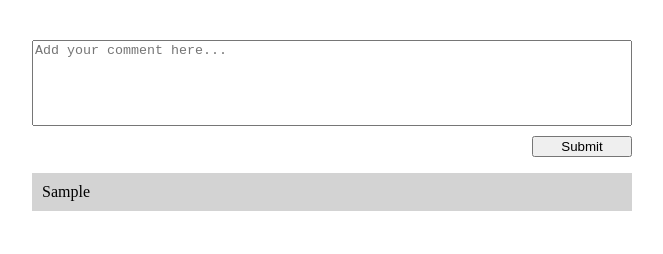
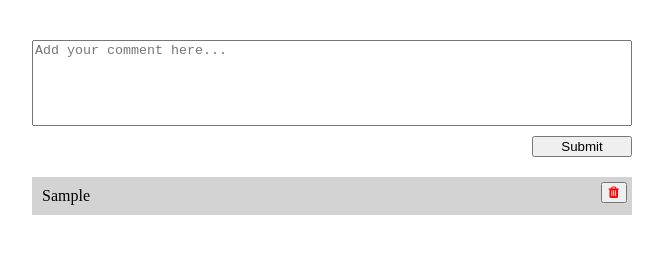
Before and after one commit to rahuldjoshi28/comment-box, a website with bundled scripts: page index.html in a window 1280 px wide. Both pictures are taken after typing "Sample" into the empty fields and a click on the button "Submit". Shown: the full height of the page, 308-971 px from the left. Built offline with nearby package versions, Linux system fonts and the light colour scheme.

Commit message:
Adds ability to delete comment

```diff
--- a/index.html
+++ b/index.html
@@ -4,6 +4,7 @@
         <title>Comments</title>
         <link rel="stylesheet" href="./src/styles.css"/>
         <script src="./src/index.js" type="module"></script>
+        <link rel="stylesheet" href="https://cdnjs.cloudflare.com/ajax/libs/font-awesome/4.7.0/css/font-awesome.min.css">
     </head>
     <body>
         <section id="root"></section>
--- a/src/index.js
+++ b/src/index.js
@@ -8,34 +8,59 @@ const COMMENT_STORE = "comments"
 
 function commentForm() {
   const addComment = (e) => {
-    update(COMMENT_STORE, prev => [...prev, val(textInput)])
+    const comment = {
+      id: Symbol(),
+      text: val(textInput)
+    }
+    update(COMMENT_STORE, prev => [...prev, comment])
     textInput.value = ""
     e.preventDefault();
   }
-  const textInput = createElement("textarea", {className: "comment-input", placeholder: "Add your comment here..."})
+  const textInput = createElement("textarea", {className: "comment-input", placeholder: "Add your comment here...", required: true})
   const submit = createElement("button", {children: "Submit", type: "submit", className: "button"})
   const form = createElement("form", {className: "comment-form"}, {[Events.SUBMIT]: addComment})
 
   return append(form, textInput, submit)
 }
 
-function comment(text) {
-  return createElement("p", {className: "comment", innerHTML: text})
+function iconButton(icon, props, events) {
+  const i = createElement("i", {className: `fa fa-${icon}`})
+  const btn = createElement("button", props, events)
+  return append(btn, i)
+}
+
+function commentBox({id, text}, handleDelete) {
+  const commentText = createElement("p", {className: "comment-text", innerHTML: text})
+  const del = iconButton("trash", {className: "delete-button"}, {[Events.CLICK]: () => handleDelete(id)})
+
+  const commentContainer = createElement("div", {className: "comment"})
+
+  return append(commentContainer, commentText, del)
 }
 
 function commentList() {
-  const list = comments => comments.map(commentText => comment(commentText));
+  function handleDelete(commentId) {
+    update(COMMENT_STORE, comments => comments.filter(({id}) => id !== commentId))
+  }
+
+  const list = comments => comments.map(comment => commentBox(comment, handleDelete));
 
   const wrapper = createElement("div", {id: "comments", className: "comments"})
 
-  function rerender(comments) {
+  function render(comments) {
+    // cleanup
     wrapper.innerHTML = ""
-    list(comments).forEach(l => wrapper.appendChild(l))
+
+    if (!comments.length) {
+      return append(wrapper, createElement("p", {children: "No comments yet"}))
+    }
+
+    return list(comments).forEach(l => wrapper.appendChild(l))
   }
 
-  subscribe(COMMENT_STORE, rerender)
+  subscribe(COMMENT_STORE, render)
 
-  return append(wrapper, createElement("p", {children: "No comments yet"}))
+  return render([])
 }
 
 createStore(COMMENT_STORE, [])
--- a/src/styles.css
+++ b/src/styles.css
@@ -25,4 +25,25 @@
 .comment {
     padding: 10px;
     background-color: lightgray;
+    position: relative;
 }
+
+.comment p {
+    margin: 0;
+}
+
+.delete-button {
+    color: red;
+    font-weight: bold;
+    position: absolute;
+    right: 5px;
+    top: 5px;
+}
+
+.comments {
+    margin-top: 20px;
+}
+
+.comments .comment {
+    margin-top: 20px;
+}
```
